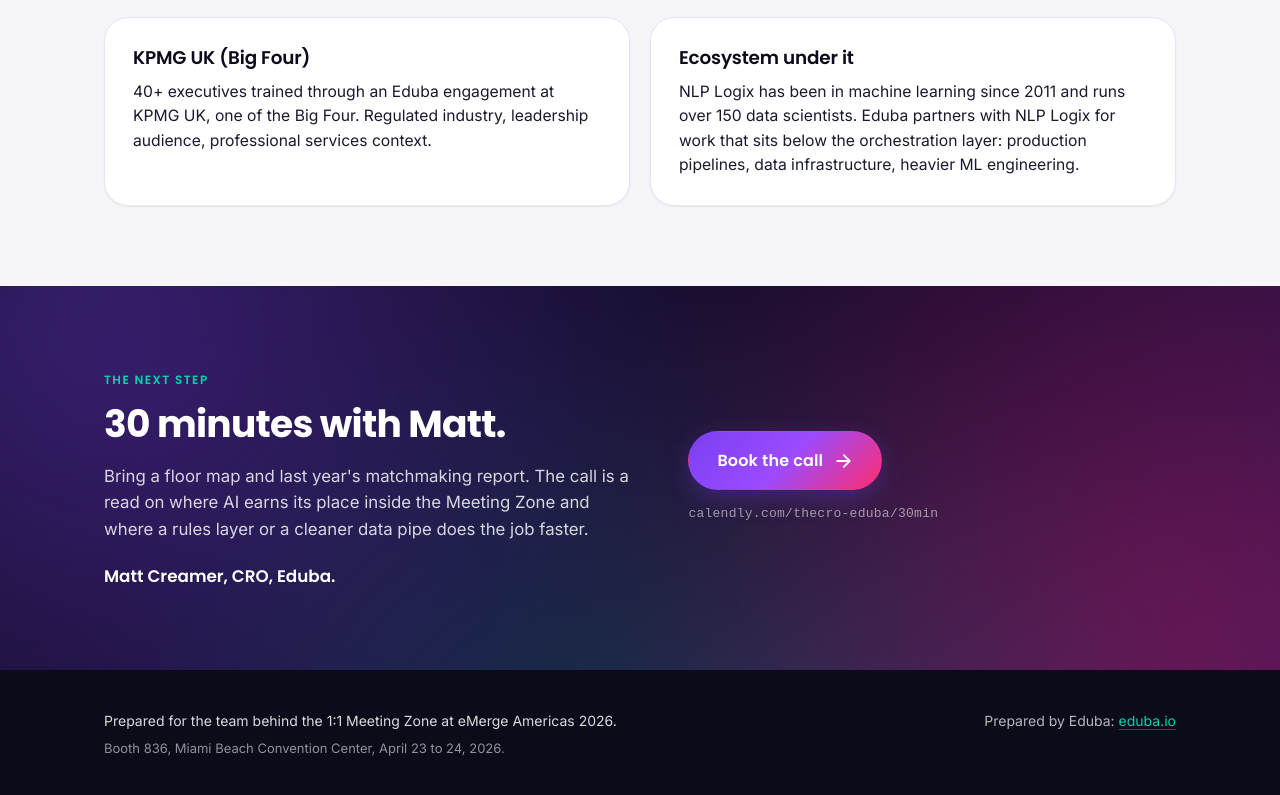
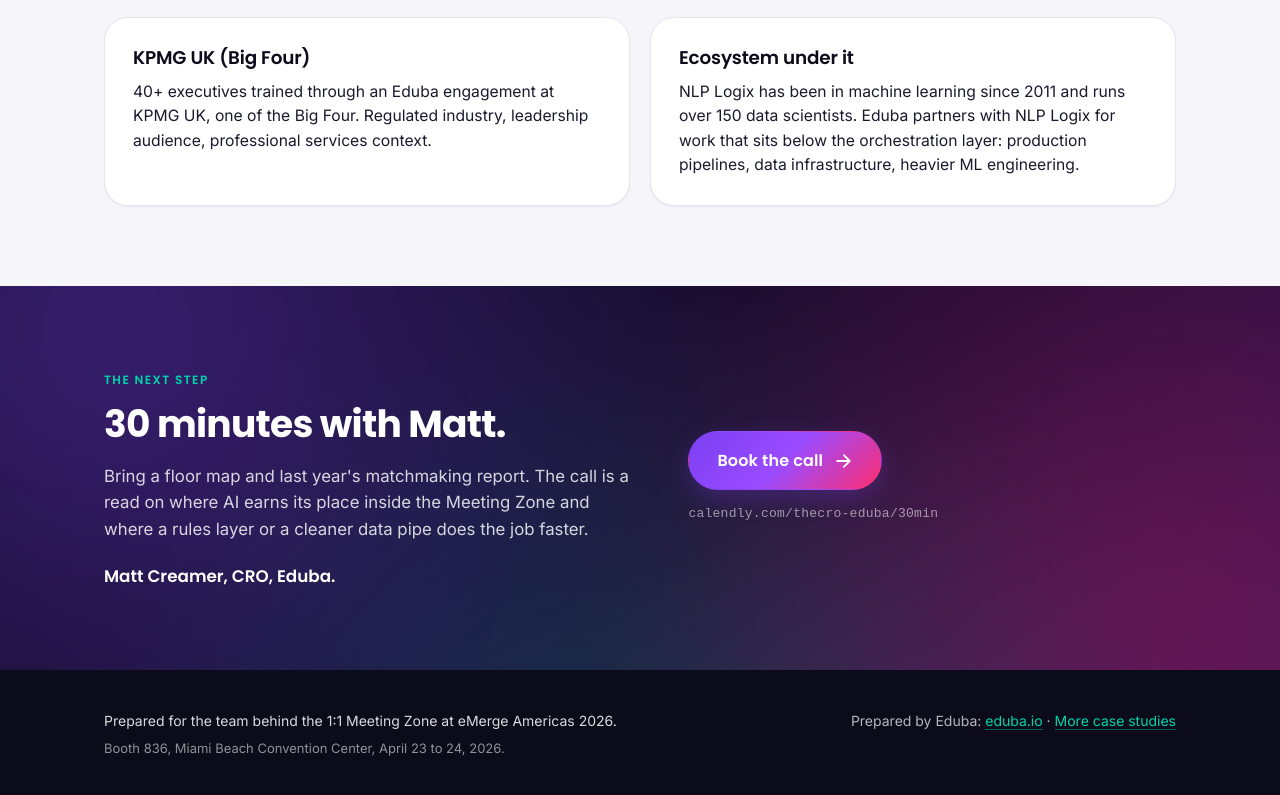
Before and after one commit to mattcreamer17-gif/the-meeting-zone, a plain HTML site: page index.html in a window 1280 px wide. Shown: the part 2756-3551 px from the top of the page. Drawn offline with Linux system fonts and the light colour scheme.

Commit message:
Add eduba.io/works case studies link

```diff
--- a/index.html
+++ b/index.html
@@ -186,7 +186,7 @@
       <p class="footer-note">Booth 836, Miami Beach Convention Center, April 23 to 24, 2026.</p>
     </div>
     <div class="footer-right">
-      <p>Prepared by Eduba: <a href="https://eduba.io" target="_blank" rel="noopener">eduba.io</a></p>
+      <p>Prepared by Eduba: <a href="https://eduba.io" target="_blank" rel="noopener">eduba.io</a> &middot; <a href="https://eduba.io/works" target="_blank" rel="noopener">More case studies</a></p>
     </div>
   </div>
 </footer>
```
